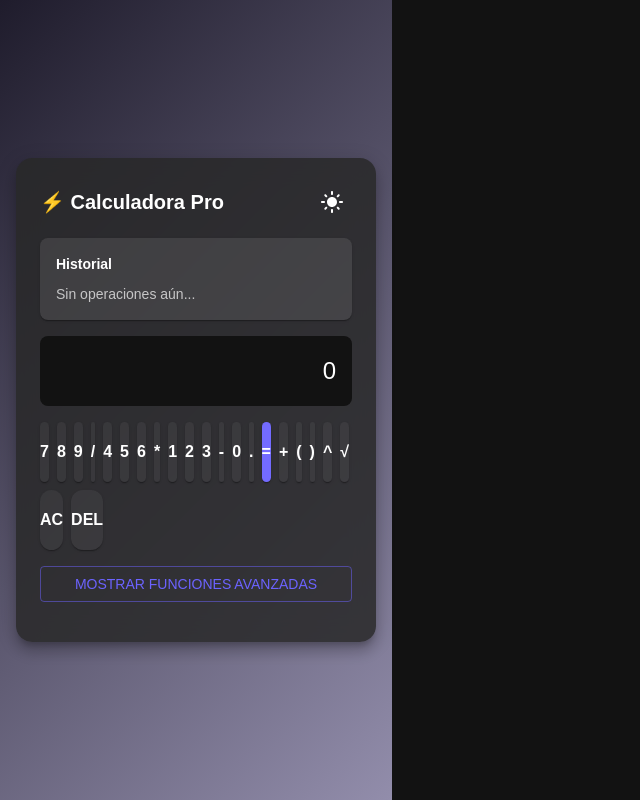
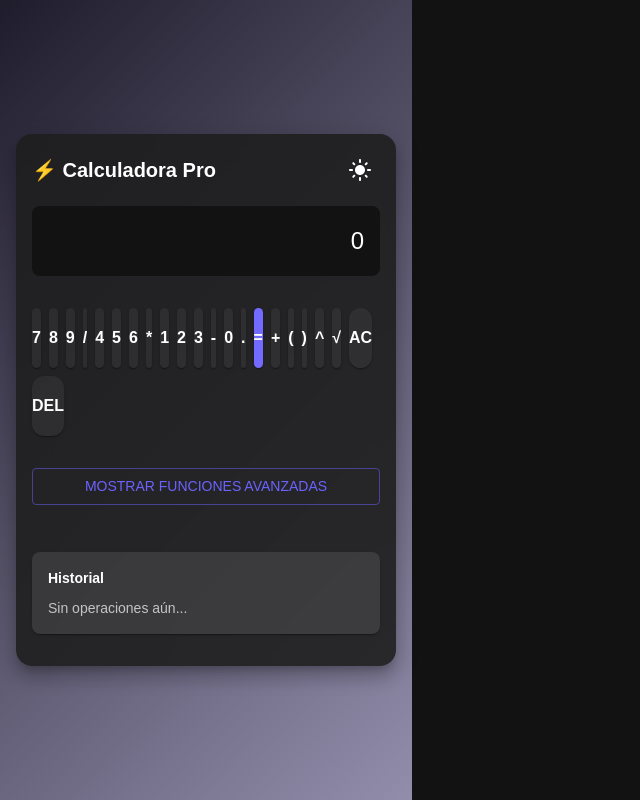
Before and after one commit to Patogol35/Calculadora, a React (Vite) app: page / in a window 1280 px wide. Shown: the whole page, without its empty margins (0-640 px from the left). Built offline with nearby package versions, Linux system fonts and the light colour scheme.

Commit message:
Update Calculator.jsx

```diff
--- a/src/components/Calculator.jsx
+++ b/src/components/Calculator.jsx
@@ -10,6 +10,17 @@ import History from "./History";
 export default function Calculator({ theme, darkMode, setDarkMode }) {
   const [input, setInput] = useState("");
   const [history, setHistory] = useState([]);
+
+  // ✅ cargar historial desde localStorage
+  useEffect(() => {
+    const saved = localStorage.getItem("calc-history");
+    if (saved) setHistory(JSON.parse(saved));
+  }, []);
+
+  // ✅ guardar historial en localStorage
+  useEffect(() => {
+    localStorage.setItem("calc-history", JSON.stringify(history));
+  }, [history]);
 
   const handleClick = (value) => {
     if (value === "=") {
@@ -30,7 +41,7 @@ export default function Calculator({ theme, darkMode, setDarkMode }) {
     }
   };
 
-  // ✅ Soporte de teclado físico
+  // ✅ soporte teclado físico
   useEffect(() => {
     const handleKeyDown = (e) => {
       if ((e.key >= "0" && e.key <= "9") || "+-*/().".includes(e.key)) {
@@ -52,15 +63,19 @@ export default function Calculator({ theme, darkMode, setDarkMode }) {
       transition={{ duration: 0.5 }}
     >
       <Paper
-        elevation={10}
+        elevation={12}
         sx={{
-          width: { xs: "95vw", sm: 360 },
-          p: 3,
+          width: { xs: "100%", sm: 380 },
+          maxWidth: "100%",
+          p: 2,
           borderRadius: 4,
           background: darkMode
-            ? "rgba(40,40,40,0.85)"
-            : "rgba(255,255,255,0.7)",
-          backdropFilter: "blur(12px)",
+            ? "rgba(30,30,30,0.9)"
+            : "rgba(255,255,255,0.95)",
+          backdropFilter: "blur(16px)",
+          display: "flex",
+          flexDirection: "column",
+          gap: 2,
         }}
       >
         {/* Header */}
@@ -69,7 +84,6 @@ export default function Calculator({ theme, darkMode, setDarkMode }) {
             display: "flex",
             justifyContent: "space-between",
             alignItems: "center",
-            mb: 2,
           }}
         >
           <Typography variant="h6" fontWeight="bold">
@@ -80,14 +94,14 @@ export default function Calculator({ theme, darkMode, setDarkMode }) {
           </IconButton>
         </Box>
 
-        {/* Historial */}
-        <History history={history} darkMode={darkMode} />
-
         {/* Display */}
         <Display value={input} darkMode={darkMode} />
 
-        {/* Keypad */}
+        {/* Teclado */}
         <Keypad handleClick={handleClick} darkMode={darkMode} theme={theme} />
+
+        {/* Historial (colapsa en mobile) */}
+        <History history={history} darkMode={darkMode} />
       </Paper>
     </motion.div>
   );
```
